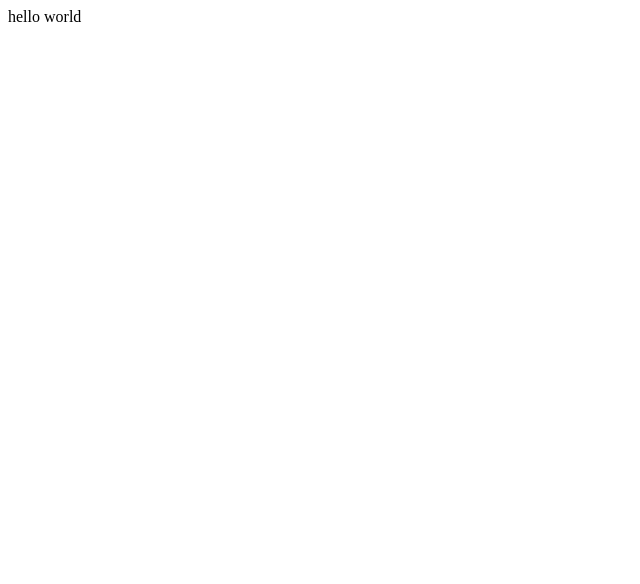
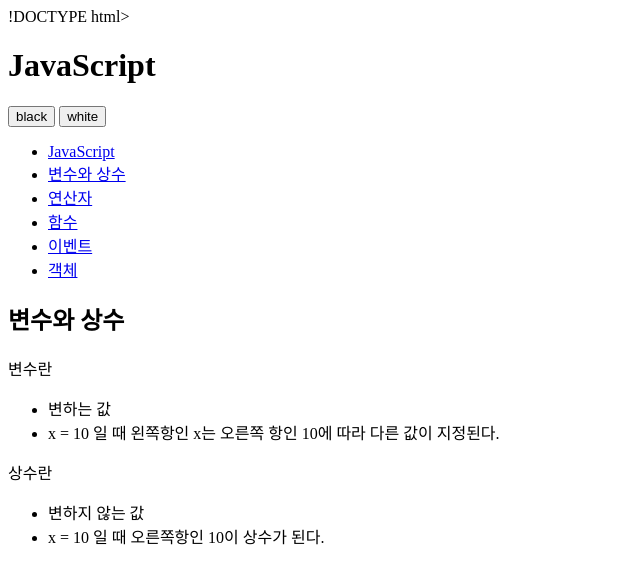
Before and after one commit to mutlayer/opentutorials-mutlayer, a plain HTML site: page index.html in a window 1280 px wide. Shown: the whole page, without its empty margins (0-640 px from the left). Drawn offline with Linux system fonts and the light colour scheme.

Commit message:
add html

```diff
--- a/index.html
+++ b/index.html
@@ -1,24 +1,51 @@
-<!DOCTYPE html>
-<html lang="en">
-	<head>
-		<meta charset="utf-8" />
-
-		<!-- Always force latest IE rendering engine (even in intranet) & Chrome Frame
-		Remove this if you use the .htaccess -->
-		<meta http-equiv="X-UA-Compatible" content="IE=edge,chrome=1" />
-
-		<title>index</title>
-		<meta name="description" content="" />
-		<meta name="author" content="mutlayer" />
-
-		<meta name="viewport" content="width=device-width; initial-scale=1.0" />
-
-		<!-- Replace favicon.ico & apple-touch-icon.png in the root of your domain and delete these references -->
-		<link rel="shortcut icon" href="/favicon.ico" />
-		<link rel="apple-touch-icon" href="/apple-touch-icon.png" />
+!DOCTYPE html>
+<html>
+	<meta charset="utf-8" />
 	</head>
-
-	<body>
-		hello world
+	<body id="body">
+		<div>
+			<header>
+				<h1>JavaScript</h1>
+			</header>
+			<div id="toolbar">
+				<input type="button" value="black" />
+				<input type="button" value="white" />
+			</div>
+				<nav>
+				<ul>
+					<li><a href="http://opentutorials.org/course/49/16">JavaScript</a></li>
+					<li><a href="http://opentutorials.org/course/49/17">변수와 상수</a></li>
+					<li><a href="http://opentutorials.org/course/49/18">연산자</a></li>
+					<li><a href="http://opentutorials.org/course/49/19">함수</a></li>
+					<li><a href="http://opentutorials.org/course/49/20">이벤트</a></li>
+					<li><a href="http://opentutorials.org/course/49/21">객체</a></li>
+				</ul>
+			</nav>
+			<article>
+				<h2>변수와 상수</h2>
+				<div>
+					<p>변수란</p>
+					<ul>
+						<li>
+							변하는 값
+						</li>
+						<li>
+							x = 10 일 때 왼쪽항인 x는 오른쪽 항인 10에 따라 다른 값이 지정된다.
+						</li>
+					</ul>
+					<p>
+						상수란
+					</p>
+					<ul>
+						<li>
+							변하지 않는 값
+						</li>
+						<li>
+							x = 10 일 때 오른쪽항인 10이 상수가 된다.
+						</li>
+					</ul>
+				</div>
+			</article>
+		</div>
 	</body>
 </html>
```
